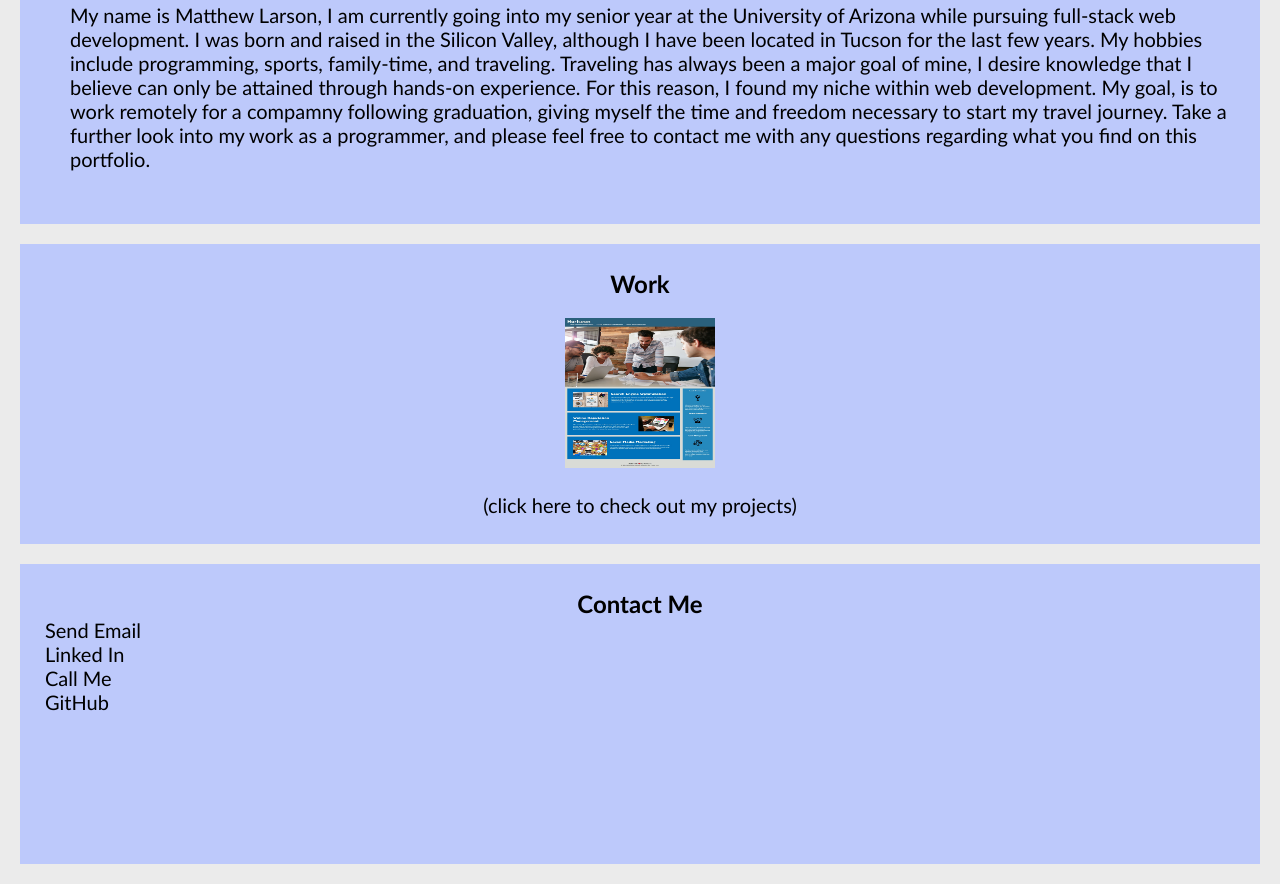
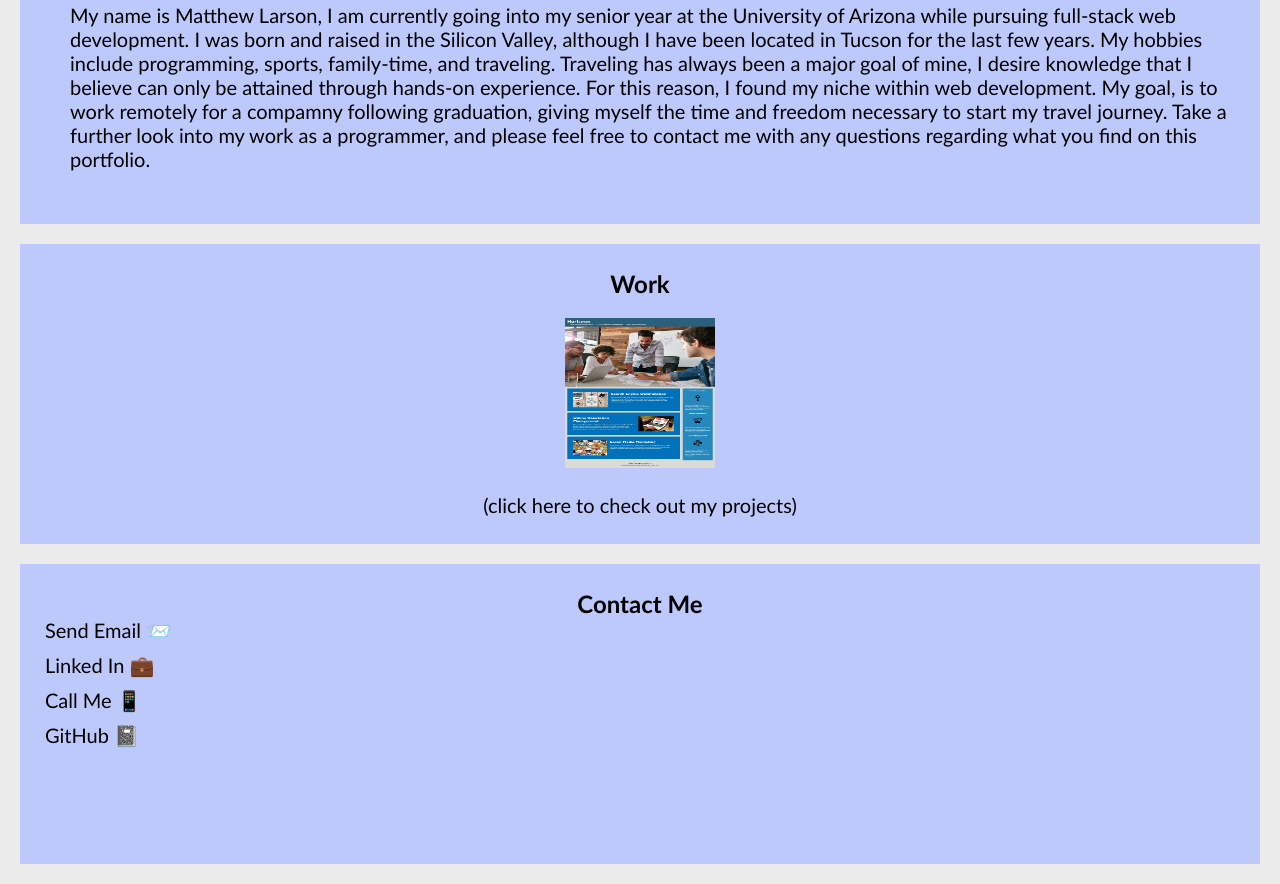
Before and after one commit to matthewtlarson/Business-Portfolio, a plain HTML site: page index.html in a window 1280 px wide. Shown: the part 1009-1893 px from the top of the page. Drawn offline with Linux system fonts and the light colour scheme.

Commit message:
final save

```diff
--- a/index.html
+++ b/index.html
@@ -55,16 +55,16 @@
             <div class="content">
                 <ul>
                     <li>
-                        <a class="contact" href="mailto: matthewtlarson@email.arizona.edu">Send Email</a>
+                        <a class="contact" href="mailto: matthewtlarson@email.arizona.edu">Send Email &#128232</a>
                     </li>
-                    <li>
-                        <a class="contact" href="https://www.linkedin.com/in/matthew-larson51/" target="_blank">Linked In</a>
+                    <li style="margin-top: 10px;">
+                        <a class="contact" href="https://www.linkedin.com/in/matthew-larson51/" target="_blank">Linked In &#128188</a>
                     </li>
-                    <li>
-                        <a class="contact" href="16504001884">Call Me</a>
+                    <li style="margin-top: 10px;">
+                        <a class="contact" href="16504001884">Call Me &#128241</a>
                     </li>
-                    <li>
-                        <a class="contact" href="https://github.com/matthewtlarson" target="_blank">GitHub</a>
+                    <li style="margin-top: 10px;">
+                        <a class="contact" href="https://github.com/matthewtlarson" target="_blank">GitHub &#128211</a>
                     </li>
                 </ul>
             </div>
```
